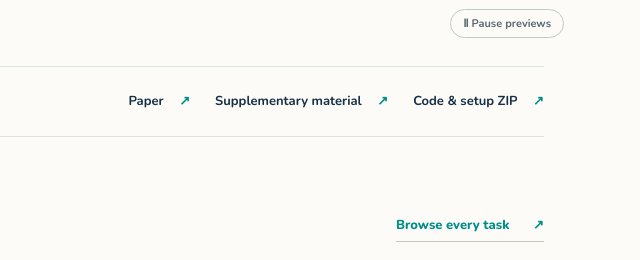
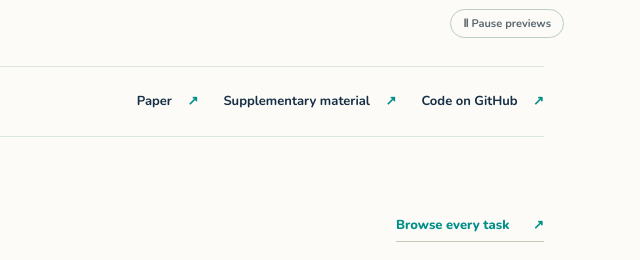
Before and after one commit to LingwuPro/InteractVLA, a plain HTML site: page index.html in a window 1280 px wide. Shown: the part 1032-1292 px from the top of the page, 640-1280 px from the left. Drawn offline with Linux system fonts and the light colour scheme.

Commit message:
Link project website to the main source repository

```diff
--- a/index.html
+++ b/index.html
@@ -46,7 +46,7 @@
       </div>
       <div class="hero-bottom"><span>REASON IN GEOMETRY. ACT WITH A VLA.</span><button id="motion-toggle" type="button" aria-pressed="false">Ⅱ Pause previews</button></div>
     </section>
-    <div class="resource-strip"><span>THE RESEARCH COMPANION</span><div><a href="https://openreview.net/pdf?id=ytXuX6Zm6J" target="_blank" rel="noopener noreferrer">Paper <span>↗</span></a><a href="supplementary-material.pdf" target="_blank" rel="noopener noreferrer">Supplementary material <span>↗</span></a><a href="interactvla-code.zip" target="_blank" rel="noopener noreferrer">Code & setup ZIP <span>↗</span></a></div></div>
+    <div class="resource-strip"><span>THE RESEARCH COMPANION</span><div><a href="https://openreview.net/pdf?id=ytXuX6Zm6J" target="_blank" rel="noopener noreferrer">Paper <span>↗</span></a><a href="supplementary-material.pdf" target="_blank" rel="noopener noreferrer">Supplementary material <span>↗</span></a><a href="https://github.com/LingwuPro/InteractVLA" target="_blank" rel="noopener noreferrer">Code on GitHub <span>↗</span></a></div></div>
 
     <section class="section showcase" id="showcase" aria-labelledby="showcase-title">
       <div class="showcase-heading"><div><p class="eyebrow">INTERACTVLA IN ACTION</p><h2 id="showcase-title">See the <em>interaction.</em></h2></div><a class="text-link" href="#demos">Browse every task <span>↗</span></a></div>
```
